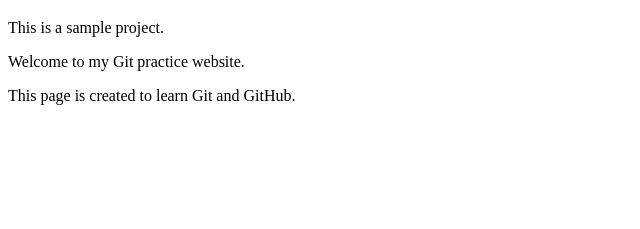
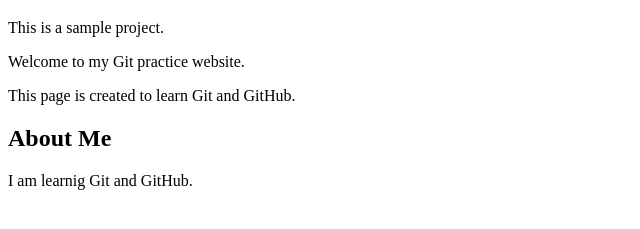
Before and after one commit to amirthapriyaan/project-html, a plain HTML site: page index.html in a window 1280 px wide. Shown: the part 61-290 px from the top of the page, without its empty margins (0-640 px from the left). Drawn offline with Linux system fonts and the light colour scheme.

Commit message:
Add About Me section

```diff
--- a/index.html
+++ b/index.html
@@ -15,6 +15,12 @@
   <p>This is a sample project.</p>
   <p>Welcome to my Git practice website.</p>
   <p>This page is created to learn Git and GitHub.</p>
+
+<section id="about-me">
+    <h2>About Me</h2>
+    <p>I am learnig Git and GitHub.</p>
+</section>
+
 </body>
 
 </html>
```
